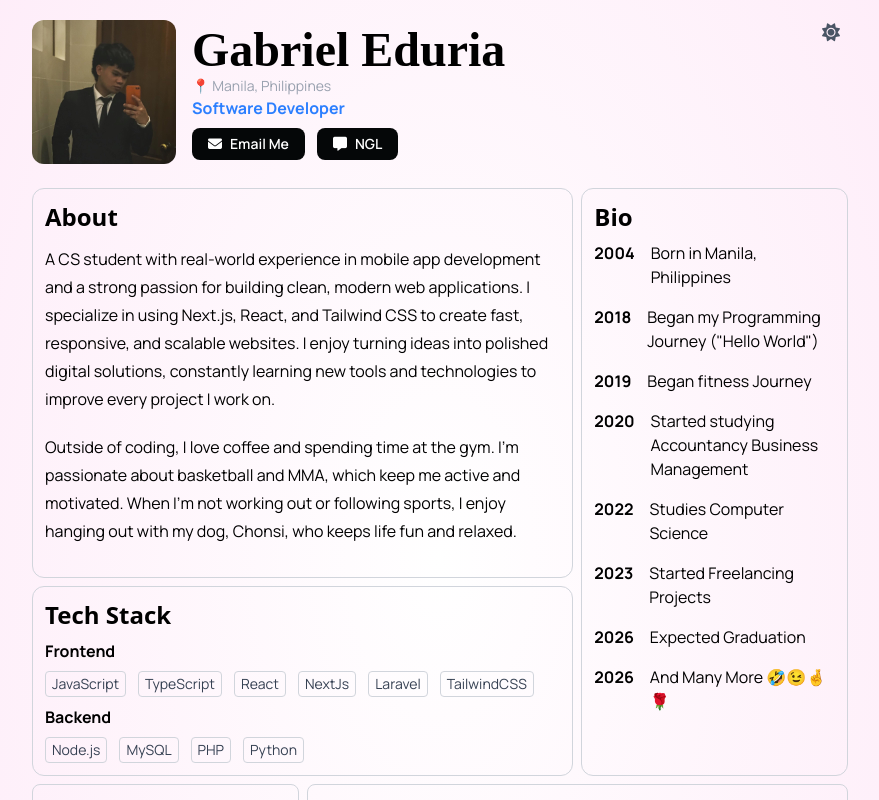
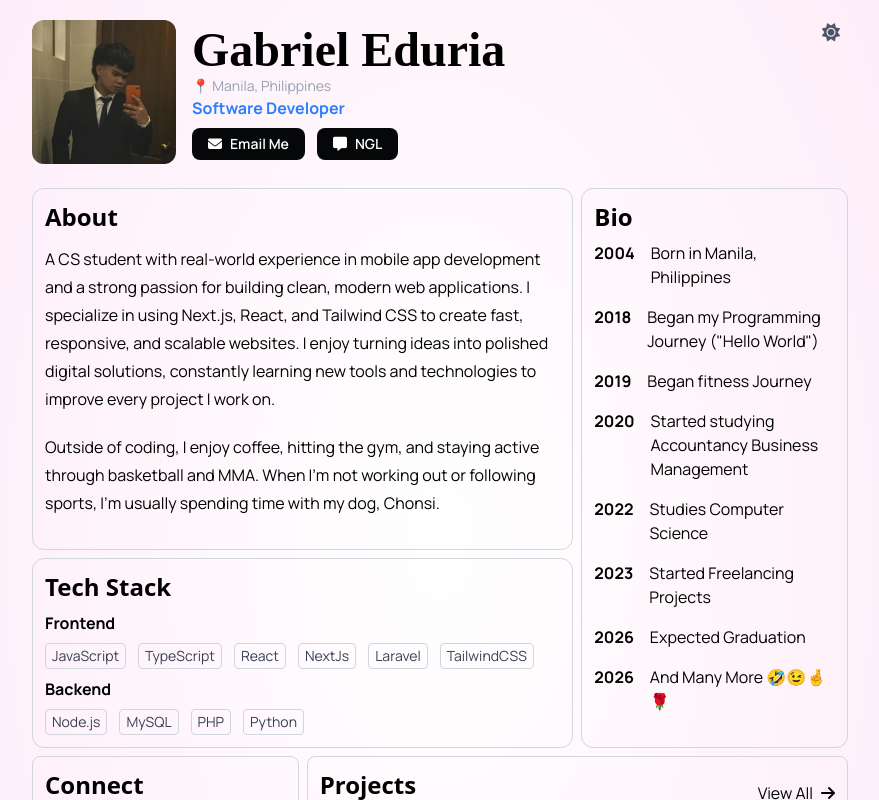
Before and after one commit to GabrielEduria/portfolio, a React (Vite) app: page / in a window 1280 px wide. Shown: the top 800 px of the page, without its empty margins (200-1079 px from the left). Built offline with nearby package versions, Linux system fonts and the light colour scheme.

Commit message:
sdsadasio

```diff
--- a/src/constants/projectData.js
+++ b/src/constants/projectData.js
@@ -1,5 +1,5 @@
 import FurswipeImg from "../assets/images/furswipe.png";
-import NikeJpg from "../assets/images/nike1.jpg";
+import NikeJpg from "../assets/images/Nike1.jpg";
 import MusicEmotionJpg from "../assets/images/musicEmotion1.jpg";
 import CatiganJpg from "../assets/images/catigan1.jpg";
 import LuciMoto from "../assets/images/LuciMoto.png";
--- a/src/sections/Bento.jsx/About.jsx
+++ b/src/sections/Bento.jsx/About.jsx
@@ -5,15 +5,19 @@ const About = () => {
           About
         </h2>
     <p className="mb-5 leading-7 overflow-hidden text-xs sm:text-base">
-      A CS student with real-world experience in mobile app development and a strong passion for building clean, modern web applications. I specialize in using Next.js, React, and Tailwind CSS to create fast, responsive, and scalable websites. I enjoy turning ideas into polished digital solutions, constantly learning new tools and technologies to improve every project I work on.
+      A CS student with real-world experience in mobile app development
+      and a strong passion for building clean, modern web applications.
+      I specialize in using Next.js, React, and Tailwind CSS to create fast,
+      responsive, and scalable websites. I enjoy turning ideas into polished
+      digital solutions, constantly learning new tools and technologies to
+      improve every project I work on.
     </p>
 
 
       <p className="mb-5 leading-7 overflow-hidden text-xs sm:text-base">
-          Outside of coding, I love coffee and spending time at the gym.
-          I’m passionate about basketball and MMA, which keep me active
-          and motivated. When I’m not working out or following sports, I
-          enjoy hanging out with my dog, Chonsi, who keeps life fun and relaxed.
+        Outside of coding, I enjoy coffee, hitting the gym, and staying active
+        through basketball and MMA. When I’m not working out or following sports,
+         I’m usually spending time with my dog, Chonsi.
       </p>
 
       </div>
--- a/src/sections/Home.jsx
+++ b/src/sections/Home.jsx
@@ -12,9 +12,9 @@ const Home = () => {
     <div className="relative w-full min-h-screen overflow-x-hidden">
 
       {isDarkMode ? (
-        <div class="relative h-full w-full bg-slate-950"><div class="absolute bottom-0 left-[-20%] right-0 top-[-10%] h-[500px] w-[500px] rounded-full bg-[radial-gradient(circle_farthest-side,rgba(255,0,182,.15),rgba(255,255,255,0))]"></div><div class="absolute bottom-0 right-[-20%] top-[-10%] h-[500px] w-[500px] rounded-full bg-[radial-gradient(circle_farthest-side,rgba(255,0,182,.15),rgba(255,255,255,0))]"></div></div>
+        <div className="relative h-full w-full bg-slate-950"><div className="absolute bottom-0 left-[-20%] right-0 top-[-10%] h-[500px] w-[500px] rounded-full bg-[radial-gradient(circle_farthest-side,rgba(255,0,182,.15),rgba(255,255,255,0))]"></div><div class="absolute bottom-0 right-[-20%] top-[-10%] h-[500px] w-[500px] rounded-full bg-[radial-gradient(circle_farthest-side,rgba(255,0,182,.15),rgba(255,255,255,0))]"></div></div>
       ) : (
-     <div class="absolute top-0 z-[-2] inset-0 min-h-full w-screen rotate-180 transform bg-white bg-[radial-gradient(60%_120%_at_50%_50%,hsla(0,0%,100%,0)_0,rgba(252,205,238,.5)_100%)]"></div>
+     <div className="absolute top-0 z-[-2] inset-0 min-h-full w-screen rotate-180 transform bg-white bg-[radial-gradient(60%_120%_at_50%_50%,hsla(0,0%,100%,0)_0,rgba(252,205,238,.5)_100%)]"></div>
 
       )}
 
--- a/src/sections/ProjectHome.jsx
+++ b/src/sections/ProjectHome.jsx
@@ -16,9 +16,9 @@ const ProjectHome = () => {
     <div className="relative min-h-screen">
 
       {isDarkMode ? (
-      <div class="relative h-full w-full bg-slate-950"><div class="absolute bottom-0 left-[-20%] right-0 top-[-10%] h-[500px] w-[500px] rounded-full bg-[radial-gradient(circle_farthest-side,rgba(255,0,182,.15),rgba(255,255,255,0))]"></div><div class="absolute bottom-0 right-[-20%] top-[-10%] h-[500px] w-[500px] rounded-full bg-[radial-gradient(circle_farthest-side,rgba(255,0,182,.15),rgba(255,255,255,0))]"></div></div>
+      <div className="relative h-full w-full bg-slate-950"><div className="absolute bottom-0 left-[-20%] right-0 top-[-10%] h-[500px] w-[500px] rounded-full bg-[radial-gradient(circle_farthest-side,rgba(255,0,182,.15),rgba(255,255,255,0))]"></div><div className="absolute bottom-0 right-[-20%] top-[-10%] h-[500px] w-[500px] rounded-full bg-[radial-gradient(circle_farthest-side,rgba(255,0,182,.15),rgba(255,255,255,0))]"></div></div>
       ) : (
-       <div class="absolute inset-0 -z-10 h-full w-full bg-white bg-[linear-gradient(to_right,#f0f0f0_1px,transparent_1px),linear-gradient(to_bottom,#f0f0f0_1px,transparent_1px)] bg-[size:6rem_4rem]"><div class="absolute bottom-0 left-0 right-0 top-0 bg-[radial-gradient(circle_500px_at_50%_200px,#C9EBFF,transparent)]"></div></div>
+       <div className="absolute inset-0 -z-10 h-full w-full bg-white bg-[linear-gradient(to_right,#f0f0f0_1px,transparent_1px),linear-gradient(to_bottom,#f0f0f0_1px,transparent_1px)] bg-[size:6rem_4rem]"><div className="absolute bottom-0 left-0 right-0 top-0 bg-[radial-gradient(circle_500px_at_50%_200px,#C9EBFF,transparent)]"></div></div>
 
       )}
 
```
